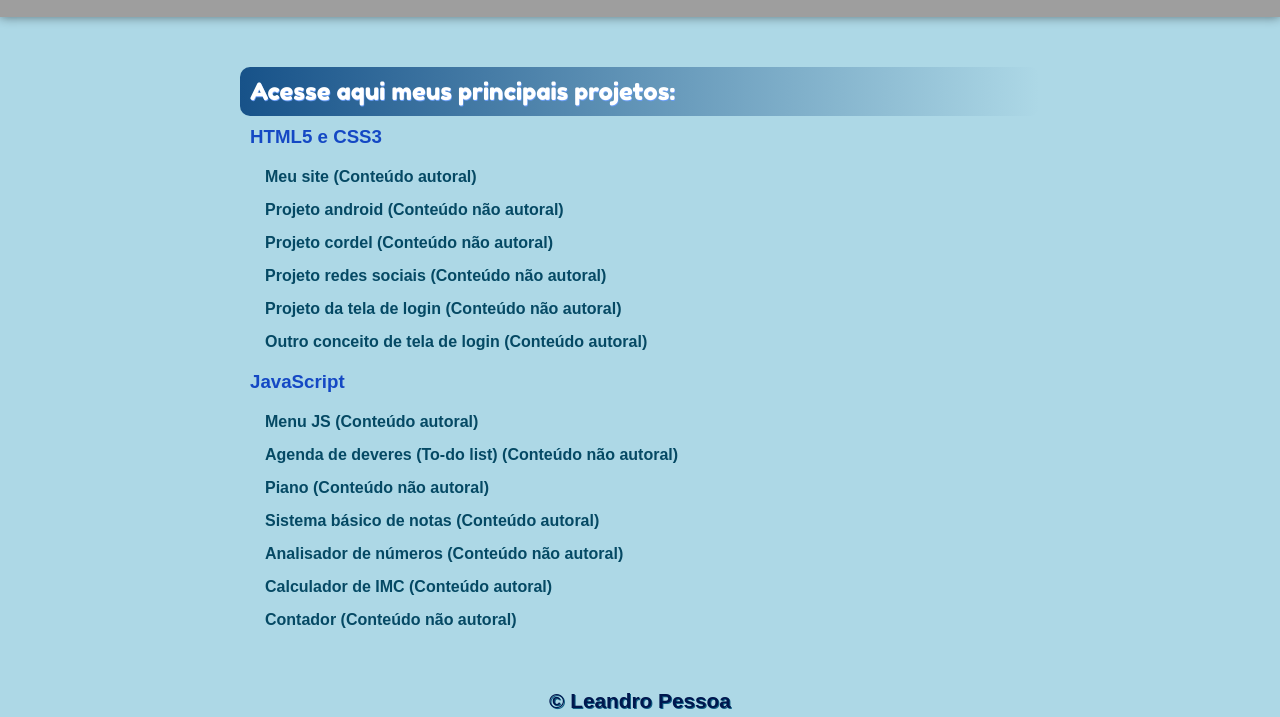
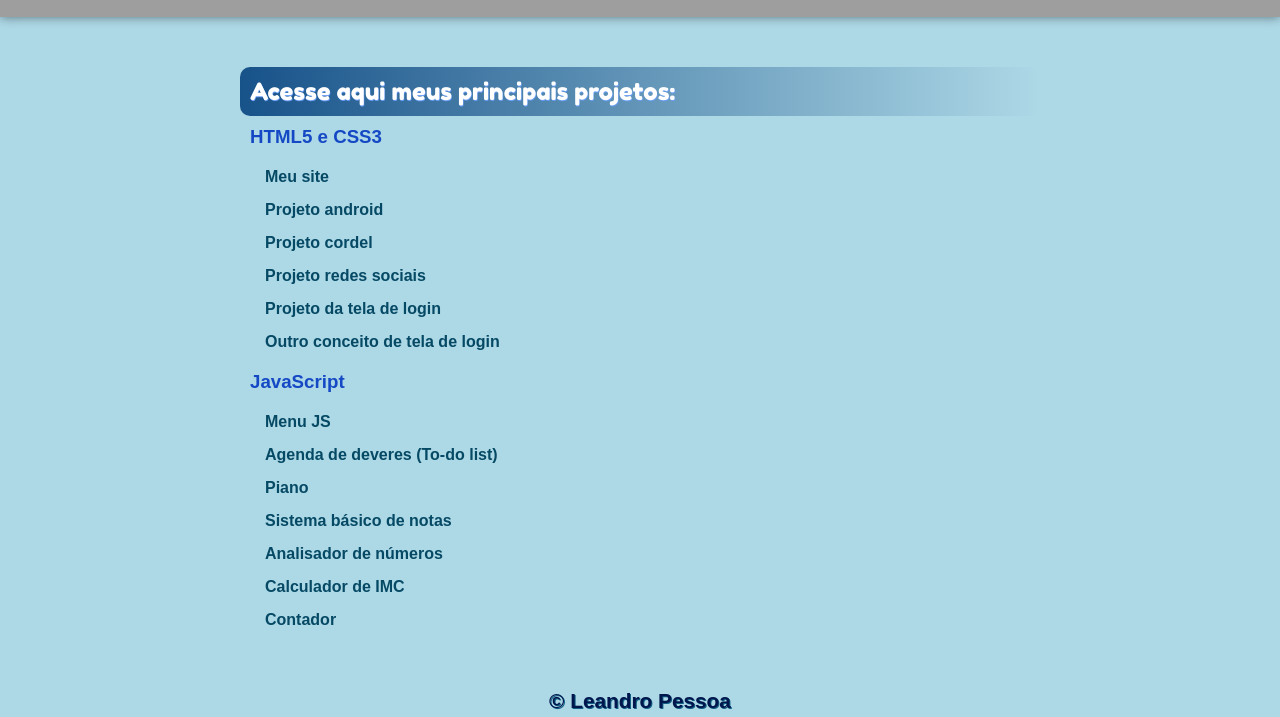
Before and after one commit to leandro-pessoa/html-css, a plain HTML site: page hub/hub.html in a window 1280 px wide. Shown: the part 83-800 px from the top of the page. Drawn offline with Linux system fonts and the light colour scheme; grey boxes are pictures that could not be loaded.

Commit message:
atualização do hub

```diff
--- a/hub/hub.html
+++ b/hub/hub.html
@@ -93,20 +93,20 @@
         <section>
             <h2>Acesse aqui meus principais projetos:</h2>
             <h3>HTML5 e CSS3</h3>
-            <a href="https://leandro-pessoa.github.io/html-css/meu-site/index.html" target="_blank" rel="external"><div>Meu site (Conteúdo autoral)</div></a>
-            <a href="https://leandro-pessoa.github.io/html-css/desafios/desafio010 copy/desafio010.html" target="_blank" rel="external"><div>Projeto android (Conteúdo não autoral)</div></a>
-            <a href="https://leandro-pessoa.github.io/html-css/desafios/desafio012/desafio012.html" target="_blank" rel="external"><div>Projeto cordel (Conteúdo não autoral)</div></a>
-            <a href="https://leandro-pessoa.github.io/html-css/desafios/desafio015/desafio015.html" target="_blank" rel="external"><div>Projeto redes sociais (Conteúdo não autoral)</div></a>
-            <a href="https://leandro-pessoa.github.io/html-css/desafios/desafio017/desafio017.html" target="_blank" rel="external"><div>Projeto da tela de login (Conteúdo não autoral)</div></a>
-            <a href="https://leandro-pessoa.github.io/html-css/login/index.html" target="_blank" rel="external"><div>Outro conceito de tela de login (Conteúdo autoral)</div></a>
+            <a href="https://leandro-pessoa.github.io/html-css/meu-site/index.html" target="_blank" rel="external"><div>Meu site</div></a>
+            <a href="https://leandro-pessoa.github.io/html-css/desafios/desafio010 copy/desafio010.html" target="_blank" rel="external"><div>Projeto android</div></a>
+            <a href="https://leandro-pessoa.github.io/html-css/desafios/desafio012/desafio012.html" target="_blank" rel="external"><div>Projeto cordel</div></a>
+            <a href="https://leandro-pessoa.github.io/html-css/desafios/desafio015/desafio015.html" target="_blank" rel="external"><div>Projeto redes sociais</div></a>
+            <a href="https://leandro-pessoa.github.io/html-css/desafios/desafio017/desafio017.html" target="_blank" rel="external"><div>Projeto da tela de login</div></a>
+            <a href="https://leandro-pessoa.github.io/html-css/login/index.html" target="_blank" rel="external"><div>Outro conceito de tela de login</div></a>
             <h3>JavaScript</h3>
-            <a href="https://leandro-pessoa.github.io/js/menu-js/principal/principal.html" target="_blank" rel="external"><div>Menu JS (Conteúdo autoral)</div></a>
-            <a href="https://leandro-pessoa.github.io/js/menu-js/projetos/agenda/agenda.html" target="_blank" rel="external"><div>Agenda de deveres (To-do list) (Conteúdo não autoral)</div></a>
-            <a href="https://leandro-pessoa.github.io/js/menu-js/projetos/piano.html" target="_blank" rel="external"><div>Piano (Conteúdo não autoral)</div></a>
-            <a href="https://leandro-pessoa.github.io/js/notas/notas.html" target="_blank" rel="external"><div>Sistema básico de notas (Conteúdo autoral)</div></a>
-            <a href="https://leandro-pessoa.github.io/js/exerc%C3%ADcio7%20.1/exerc%C3%ADcio7.1.html" target="_blank" rel="external"><div>Analisador de números (Conteúdo não autoral)</div></a>
-            <a href="https://leandro-pessoa.github.io/js/d%C3%A9cimo7/d%C3%A9cimo7.html" target="_blank" rel="external"><div>Calculador de IMC (Conteúdo autoral)</div></a>
-            <a href="https://leandro-pessoa.github.io/js/Contador/contador.html" target="_blank" rel="external"><div>Contador (Conteúdo não autoral)</div></a>
+            <a href="https://leandro-pessoa.github.io/js/menu-js/principal/principal.html" target="_blank" rel="external"><div>Menu JS</div></a>
+            <a href="https://leandro-pessoa.github.io/js/menu-js/projetos/agenda/agenda.html" target="_blank" rel="external"><div>Agenda de deveres (To-do list)</div></a>
+            <a href="https://leandro-pessoa.github.io/js/menu-js/projetos/piano/piano.html" target="_blank" rel="external"><div>Piano</div></a>
+            <a href="https://leandro-pessoa.github.io/js/notas/notas.html" target="_blank" rel="external"><div>Sistema básico de notas</div></a>
+            <a href="https://leandro-pessoa.github.io/js/exerc%C3%ADcio7%20.1/exerc%C3%ADcio7.1.html" target="_blank" rel="external"><div>Analisador de números </div></a>
+            <a href="https://leandro-pessoa.github.io/js/d%C3%A9cimo7/d%C3%A9cimo7.html" target="_blank" rel="external"><div>Calculador de IMC</div></a>
+            <a href="https://leandro-pessoa.github.io/js/Contador/contador.html" target="_blank" rel="external"><div>Contador</div></a>
         </section>
     </main>
     <footer>
```
